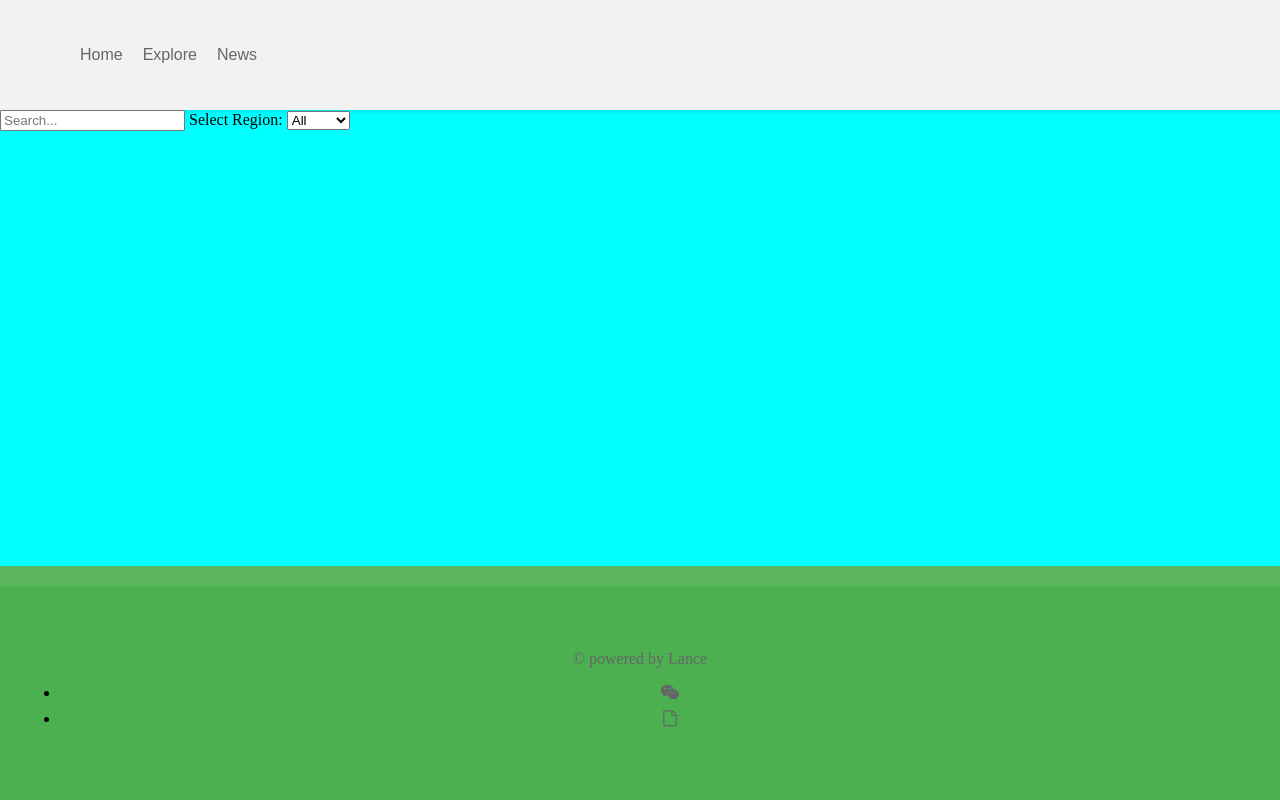
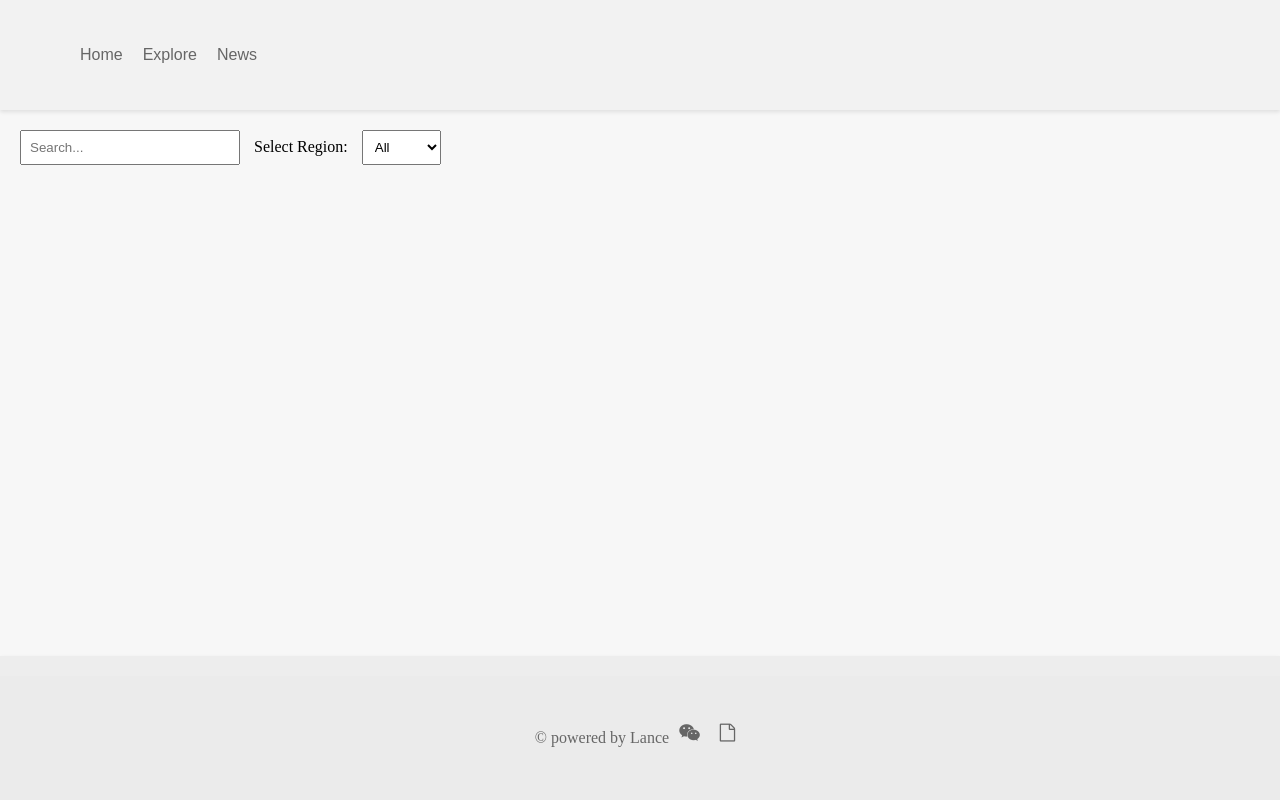
Before and after one commit to Lance-Tsui/jwalumni, a Flask app: page /explore in a window 1280 px wide. Run offline with Flask 3, Linux system fonts and the light colour scheme; data that the repository does not hold is empty.

Commit message:
footer css improvement

```diff
--- a/static/css/explore.css
+++ b/static/css/explore.css
@@ -1,21 +1,26 @@
-.article-section {
+.explore-section {
   padding: 20px;
 }
 
-h1 {
-  font-size: 24px;
-  color: #333333;
+#search-input {
+  padding: 8px;
+  width: 200px;
+  margin-right: 10px;
 }
 
-p {
-  font-size: 16px;
-  color: #666666;
+label {
+  margin-right: 10px;
 }
 
-.container {
-  display: flex;
+#dropdown {
+  padding: 8px;
 }
 
-.left-column {
-  flex: 1;
+#search-results ul {
+  list-style-type: none;
+  padding: 0;
 }
+
+#search-results li {
+  margin-bottom: 5px;
+}
--- a/static/css/footer.css
+++ b/static/css/footer.css
@@ -1,16 +1,44 @@
 .footer {
+  background-color: #ebebeb;
   position: absolute;
   bottom: 0;
   width: 100%;
   text-align: center;
-  background-color: #f2f2f2;
+  box-shadow: 0 2px 4px rgba(0, 0, 0, 0.1);
 }
 
-.copyright
-{
-    overflow: hidden;
-    padding: 3em 0em;
-    border-top: 20px solid rgba(255, 255, 255, 0.08);
-    text-align: center;
-    background: #4CAF50;
+.footer .copyright {
+  overflow: hidden;
+  padding: 3em 0em;
+  border-top: 20px solid rgba(255, 255, 255, 0.08);
+  text-align: center;
+  display: flex;
+  justify-content: center;
+  align-items: center;
 }
+
+.footer .copyright p {
+  margin: 0;
+}
+
+.footer .contact {
+  list-style-type: none;
+  margin: 0;
+  padding: 0;
+  display: flex;
+  justify-content: center;
+  align-items: center;
+}
+
+.footer .contact li {
+  margin: 0 10px;
+}
+
+.footer .contact li a {
+  color: #666666;
+  font-size: 18px;
+}
+
+.footer .contact li a:hover {
+  color: #ff0000;
+}
--- a/static/css/style.css
+++ b/static/css/style.css
@@ -1,6 +1,6 @@
 body{
     margin: 0;
-    background-color: #00FFFF;
+    background-color: #f7f7f7;
 }
 
 .container{
```
